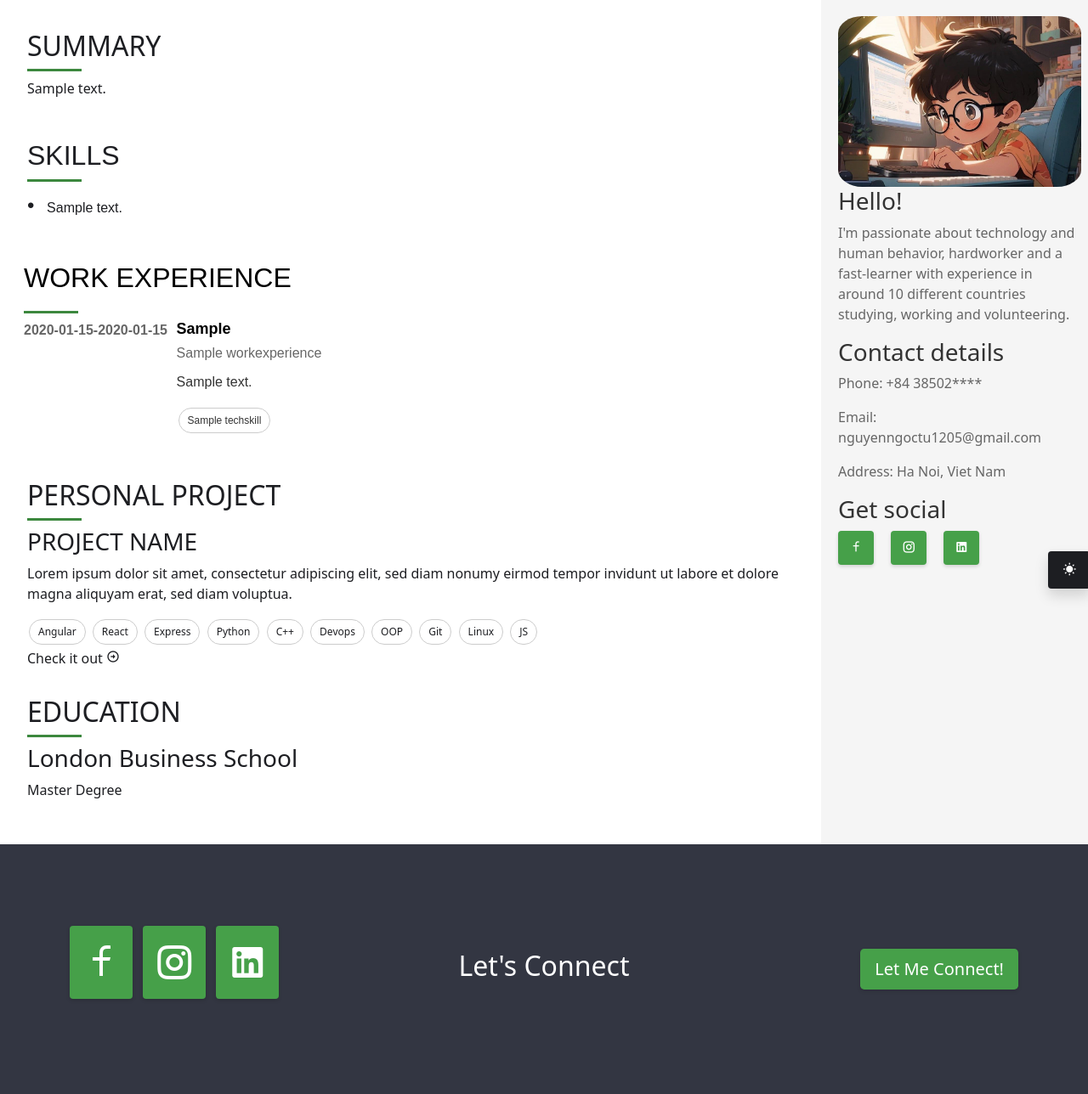
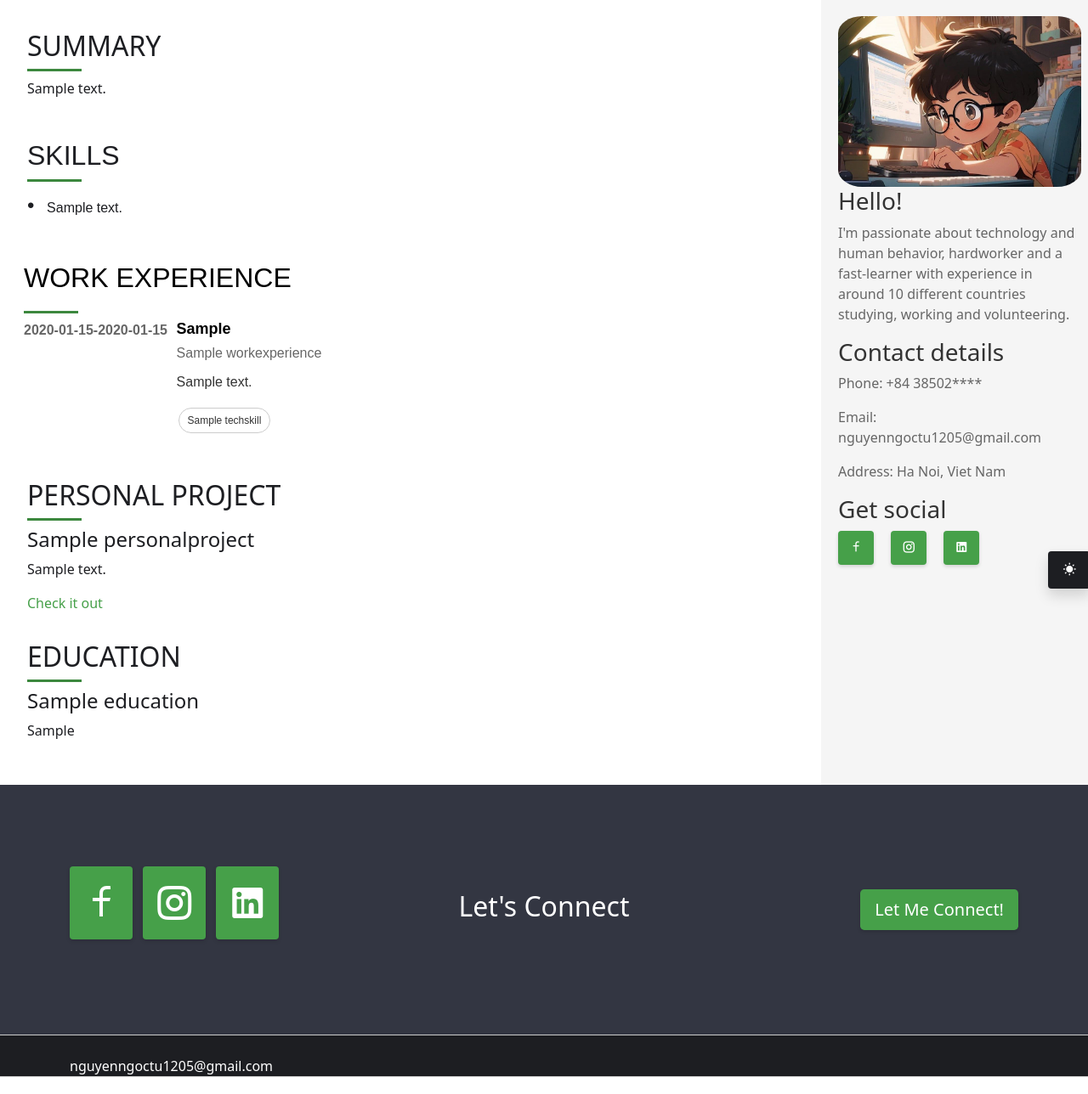
Before and after one commit to Ngoc-Tu-125/Web_ngoctu125.com, a Django app: page /about/ in a window 1280 px wide. Shown: the part 57-1345 px from the top of the page at 85% size. Run offline with Django 5.2, Linux system fonts and the light colour scheme; tables that the repository leaves empty hold one stand-in row (values such as "Sample post"); some libraries are stand-ins or nearby versions.

Commit message:
Update about and add is hidden in tech topics

```diff
--- a/templates/about_me.html
+++ b/templates/about_me.html
@@ -94,7 +94,23 @@
                 <h2>PERSONAL PROJECT</h2>
                 <div class="divider-shape"></div>
                 <div class="personal-project-block">
-                    <h3 class="personal-project-title">PROJECT NAME</h3>
+                    {% if personal_projects %}
+                        {% for personal_project in personal_projects %}
+                        <h4 class="personal-project-title">{{ personal_project.project_name }}</h4>
+                        <p class="personal-project-description">{{ personal_project.description }}</p>
+                        <span class="skills-list">
+                            {% for tech_skill in work_experience.skills.all %}
+                                <span class="skill-tag">{{ tech_skill.name }}</span>
+                            {% endfor %}
+                        </span>
+                        <a href="{{ personal_project.link }}" class="personal-project-checkout-link" target="_blank" rel="noopener noreferrer">
+                            <div class="personal-project-checkout">
+                                <span>Check it out</span>
+                            </div>
+                        </a>
+                        {% endfor %}
+                    {% else %}
+                    <h4 class="personal-project-title">PROJECT NAME</h4>
                     <p class="personal-project-description">Lorem ipsum dolor sit amet, consectetur adipiscing elit, sed diam nonumy eirmod tempor invidunt ut labore et dolore magna aliquyam erat, sed diam voluptua.</p>
                     <span class="skills-list">
                         <span class="skill-tag">Angular</span>
@@ -112,6 +128,7 @@
                         <span>Check it out</span>
                         <i class="ri-arrow-right-circle-line"></i>
                     </div>
+                    {% endif %}
                 </div>
             </div>
         </section>
@@ -120,8 +137,15 @@
             <div class="container py-md-2 py-4">
                 <h2>EDUCATION</h2>
                 <div class="divider-shape"></div>
-                <h3>London Business School</h3>
+                {% if educations %}
+                    {% for education in educations %}
+                    <h4>{{ education.university_name }}</h4>
+                    <p>{{ education.degree }}</p>
+                    {% endfor %}
+                {% else %}
+                <h4>London Business School</h4>
                 <p>Master Degree</p>
+                {% endif %}
             </div>
         </section>
     </section>
--- a/web_app/models.py
+++ b/web_app/models.py
@@ -58,6 +58,7 @@
     full_content = RichTextUploadingField(default="Tech Sharing content")
     slug = models.SlugField(max_length=255, unique=True)  # Make slug not editable from the admin
     tags = models.ManyToManyField(Tag, related_name='tech_sharing')
+    is_hidden = models.BooleanField(default=False)
     topic = models.ForeignKey(TechTopic, on_delete=models.CASCADE, related_name='tech_sharings')  # ForeignKey added
 
     def __str__(self):
--- a/web_app/views.py
+++ b/web_app/views.py
@@ -46,7 +46,7 @@
 
     if topic_slug:
         topic = get_object_or_404(TechTopic, slug=topic_slug)
-        tech_sharing_posts = TechSharing.objects.filter(topic=topic).order_by('-date_published')
+        tech_sharing_posts = TechSharing.objects.filter(topic=topic, is_hidden=False).order_by('-date_published')
     else:
         tech_sharing_posts = TechSharing.objects.all().order_by('-date_published')
 
@@ -85,7 +85,7 @@
     personal_projects = PersonalProject.objects.all()
     skills = Skills.objects.all()
     educations = Education.objects.all()
-    contacts = PersonalContacts.load()
+    personal_contacts = PersonalContacts.load()
 
     context = {
         'contacts': contacts_dict,
@@ -95,6 +95,6 @@
         'work_experiences': work_experiences,
         'personal_projects': personal_projects,
         'educations': educations,
-        'contacts': contacts,
+        'personal_contacts': contacts,
     }
     return render(request, 'about_me.html', context)
```
Also changed, not shown: web_app/migrations/0010_techsharing_is_hidden.py (added), 1 other file.
